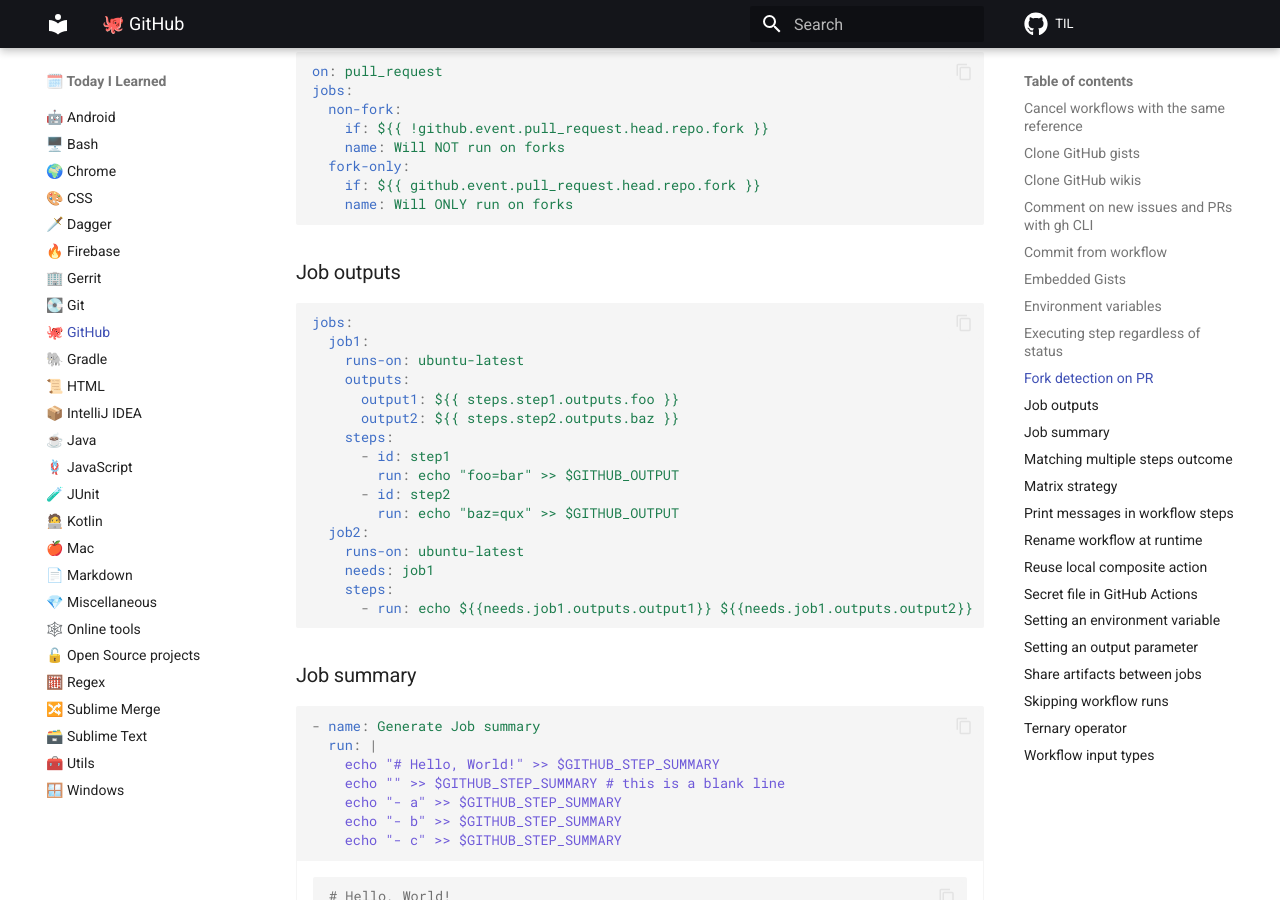
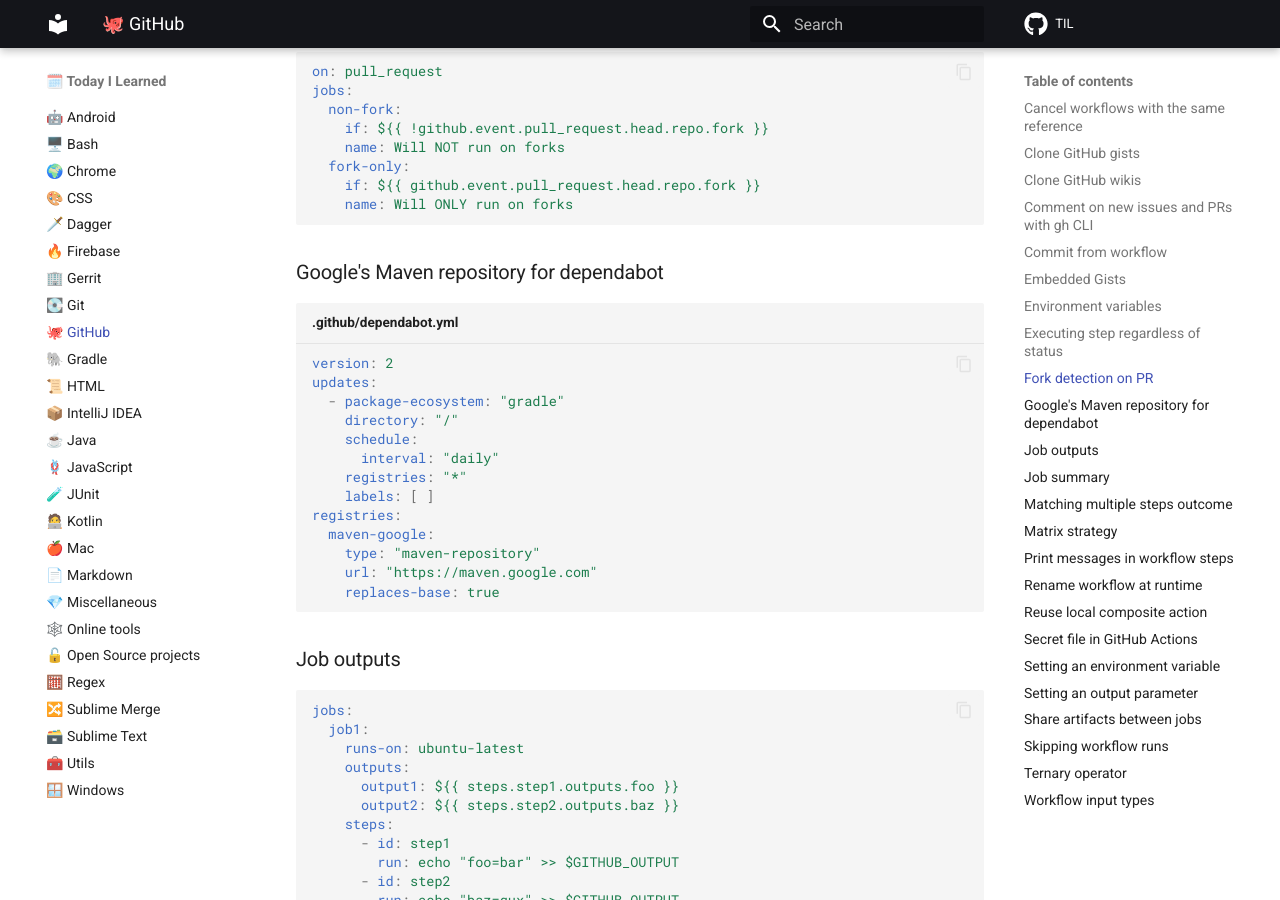
Before and after one commit to SimonMarquis/TIL, an MkDocs documentation site: the page built from docs/github.md, in a window 1280 px wide and 900 px high, scrolled down 2698 px. Built offline with MkDocs 1.6.1 and Material for MkDocs 9.7.7, drawn with Linux system fonts in a browser that asks for light colours; comment, search, counter and statistics services are not loaded.

Commit message:
[GitHub] Google's Maven repository for dependabot

````diff
--- a/docs/github.md
+++ b/docs/github.md
@@ -138,6 +138,24 @@
   fork-only:
     if: ${{ github.event.pull_request.head.repo.fork }}
     name: Will ONLY run on forks
+```
+
+### Google's Maven repository for dependabot
+
+```yml title=".github/dependabot.yml"
+version: 2
+updates:
+  - package-ecosystem: "gradle"
+    directory: "/"
+    schedule:
+      interval: "daily"
+    registries: "*"
+    labels: [ ]
+registries:
+  maven-google:
+    type: "maven-repository"
+    url: "https://maven.google.com"
+    replaces-base: true
 ```
 
 ### Job outputs
````
